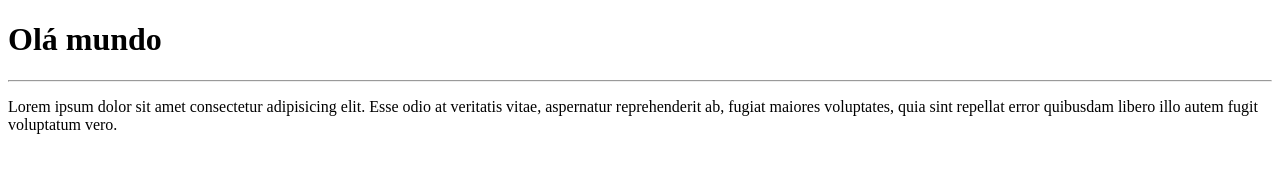
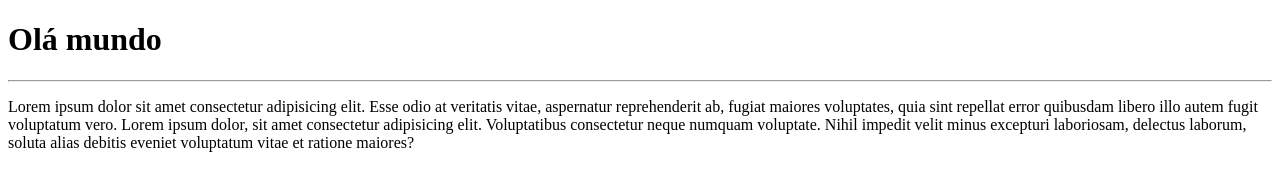
Before and after one commit to isabelaND/Ol---Mundo, a plain HTML site: page TypeScript/index.html in a window 1280 px wide. Drawn offline with Linux system fonts and the light colour scheme.

Commit message:
Adicionei um parágrafo

```diff
--- a/TypeScript/index.html
+++ b/TypeScript/index.html
@@ -11,6 +11,7 @@
     <hr>
     <p>
         Lorem ipsum dolor sit amet consectetur adipisicing elit. Esse odio at veritatis vitae, aspernatur reprehenderit ab, fugiat maiores voluptates, quia sint repellat error quibusdam libero illo autem fugit voluptatum vero.
+        Lorem ipsum dolor, sit amet consectetur adipisicing elit. Voluptatibus consectetur neque numquam voluptate. Nihil impedit velit minus excepturi laboriosam, delectus laborum, soluta alias debitis eveniet voluptatum vitae et ratione maiores?
     </p>
 </body>
 </html>
```
